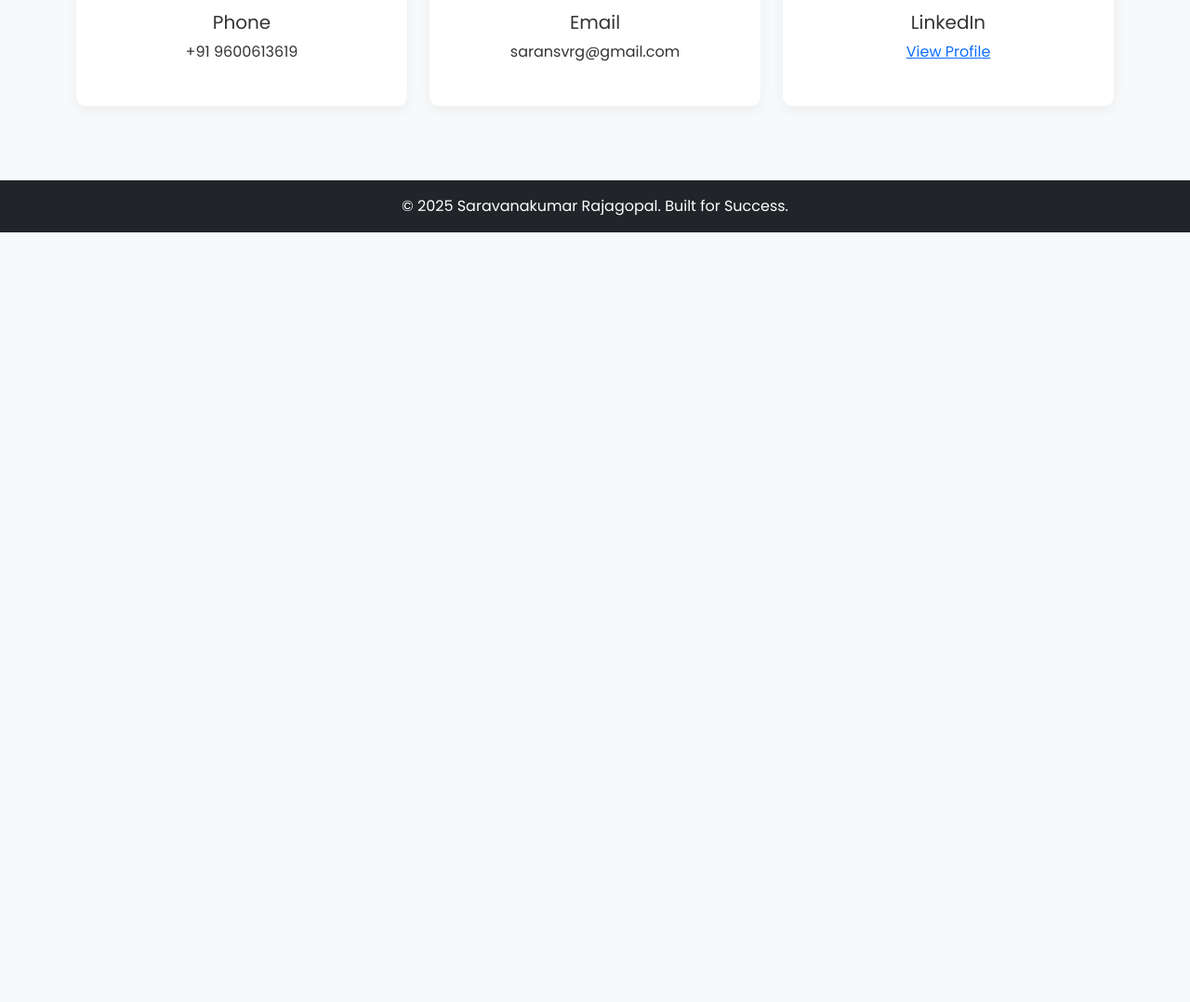
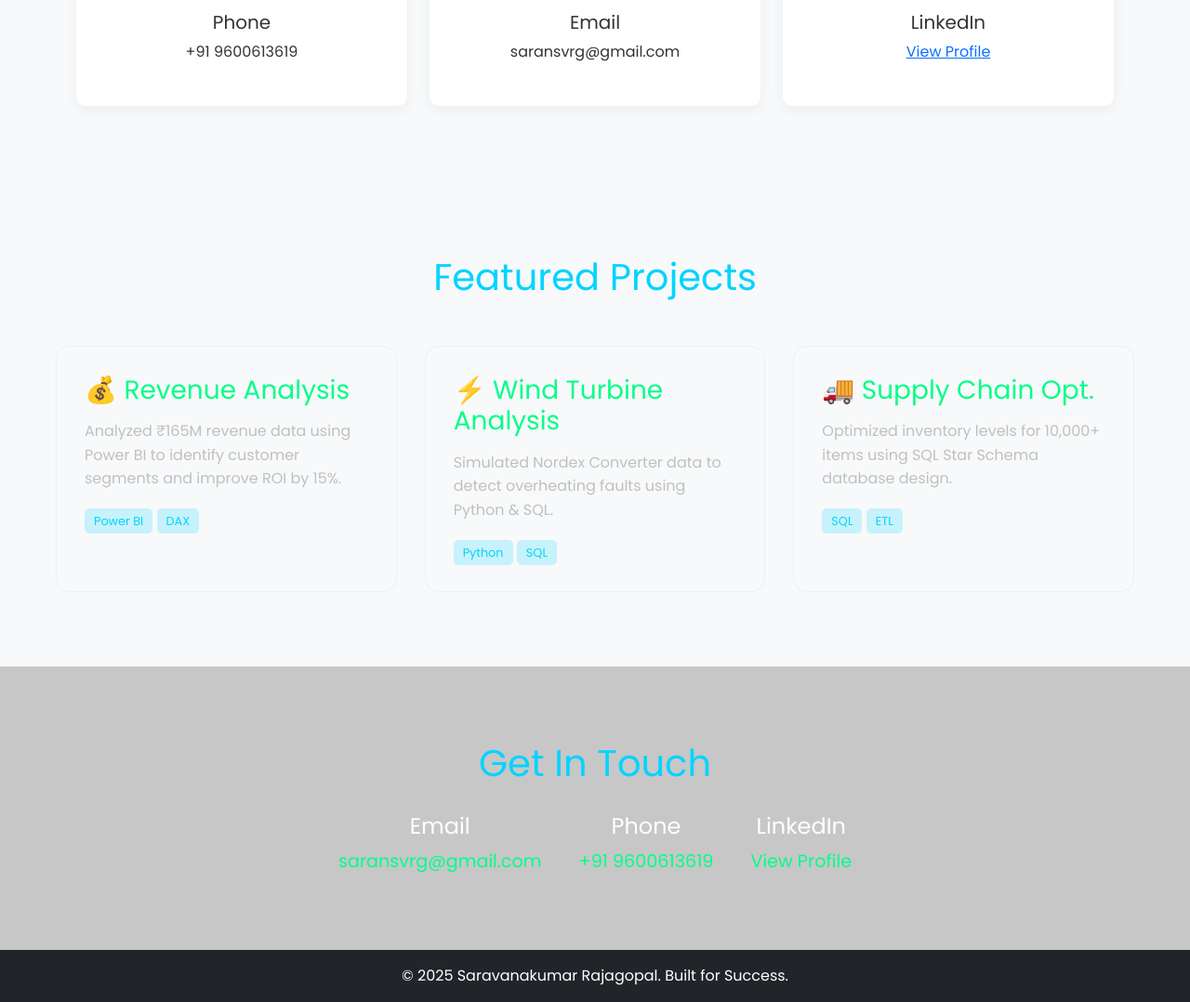
Before and after one commit to saransvrg-professional/My-Portfolio, a plain HTML site: page index.html in a window 1280 px wide. Shown: the part 2958-4036 px from the top of the page at 93% size. Before the commit the page ends 3208 px from the top, so only its background shows below. Drawn offline with nearby package versions, Linux system fonts and the light colour scheme.

Commit message:
Add files via upload

```diff
--- a/index.html
+++ b/index.html
@@ -219,6 +219,65 @@
         </div>
     </section>
 
+<section id="projects" style="padding: 80px 20px; max-width: 1200px; margin: 0 auto;">
+        <div class="section-header" style="justify-content: center; text-align: center; margin-bottom: 50px;">
+            <h2 style="font-size: 2.5rem; color: #00d4ff;">Featured Projects</h2>
+        </div>
+
+        <div style="display: grid; grid-template-columns: repeat(auto-fit, minmax(300px, 1fr)); gap: 30px;">
+
+            <div style="background: rgba(255, 255, 255, 0.05); padding: 30px; border-radius: 15px; border: 1px solid rgba(0, 212, 255, 0.1); transition: transform 0.3s;">
+                <h3 style="color: #00ff88; margin-bottom: 15px;">💰 Revenue Analysis</h3>
+                <p style="color: #c0c0c0; line-height: 1.6; margin-bottom: 20px;">
+                    Analyzed ₹165M revenue data using Power BI to identify customer segments and improve ROI by 15%.
+                </p>
+                <span style="background: rgba(0, 212, 255, 0.2); color: #00d4ff; padding: 5px 10px; border-radius: 5px; font-size: 0.8rem;">Power BI</span>
+                <span style="background: rgba(0, 212, 255, 0.2); color: #00d4ff; padding: 5px 10px; border-radius: 5px; font-size: 0.8rem;">DAX</span>
+            </div>
+
+            <div style="background: rgba(255, 255, 255, 0.05); padding: 30px; border-radius: 15px; border: 1px solid rgba(0, 212, 255, 0.1); transition: transform 0.3s;">
+                <h3 style="color: #00ff88; margin-bottom: 15px;">⚡ Wind Turbine Analysis</h3>
+                <p style="color: #c0c0c0; line-height: 1.6; margin-bottom: 20px;">
+                    Simulated Nordex Converter data to detect overheating faults using Python & SQL.
+                </p>
+                <span style="background: rgba(0, 212, 255, 0.2); color: #00d4ff; padding: 5px 10px; border-radius: 5px; font-size: 0.8rem;">Python</span>
+                <span style="background: rgba(0, 212, 255, 0.2); color: #00d4ff; padding: 5px 10px; border-radius: 5px; font-size: 0.8rem;">SQL</span>
+            </div>
+
+            <div style="background: rgba(255, 255, 255, 0.05); padding: 30px; border-radius: 15px; border: 1px solid rgba(0, 212, 255, 0.1); transition: transform 0.3s;">
+                <h3 style="color: #00ff88; margin-bottom: 15px;">🚚 Supply Chain Opt.</h3>
+                <p style="color: #c0c0c0; line-height: 1.6; margin-bottom: 20px;">
+                    Optimized inventory levels for 10,000+ items using SQL Star Schema database design.
+                </p>
+                <span style="background: rgba(0, 212, 255, 0.2); color: #00d4ff; padding: 5px 10px; border-radius: 5px; font-size: 0.8rem;">SQL</span>
+                <span style="background: rgba(0, 212, 255, 0.2); color: #00d4ff; padding: 5px 10px; border-radius: 5px; font-size: 0.8rem;">ETL</span>
+            </div>
+
+        </div>
+    </section>
+
+    <section id="contact" style="padding: 80px 20px; text-align: center; background: rgba(0, 0, 0, 0.2);">
+        <h2 style="font-size: 2.5rem; color: #00d4ff; margin-bottom: 30px;">Get In Touch</h2>
+        <div style="display: flex; justify-content: center; gap: 40px; flex-wrap: wrap;">
+
+            <div style="text-align: center;">
+                <h4 style="color: #fff; margin-bottom: 10px;">Email</h4>
+                <a href="mailto:saransvrg@gmail.com" style="color: #00ff88; text-decoration: none; font-size: 1.2rem;">saransvrg@gmail.com</a>
+            </div>
+
+            <div style="text-align: center;">
+                <h4 style="color: #fff; margin-bottom: 10px;">Phone</h4>
+                <a href="tel:+919600613619" style="color: #00ff88; text-decoration: none; font-size: 1.2rem;">+91 9600613619</a>
+            </div>
+
+            <div style="text-align: center;">
+                <h4 style="color: #fff; margin-bottom: 10px;">LinkedIn</h4>
+                <a href="#" style="color: #00ff88; text-decoration: none; font-size: 1.2rem;">View Profile</a>
+            </div>
+
+        </div>
+    </section>
+
     <footer class="bg-dark text-white text-center py-3">
         <p class="mb-0">© 2025 Saravanakumar Rajagopal. Built for Success.</p>
     </footer>
```
Also changed, not shown: saravanakumar-logo.svg (added).
